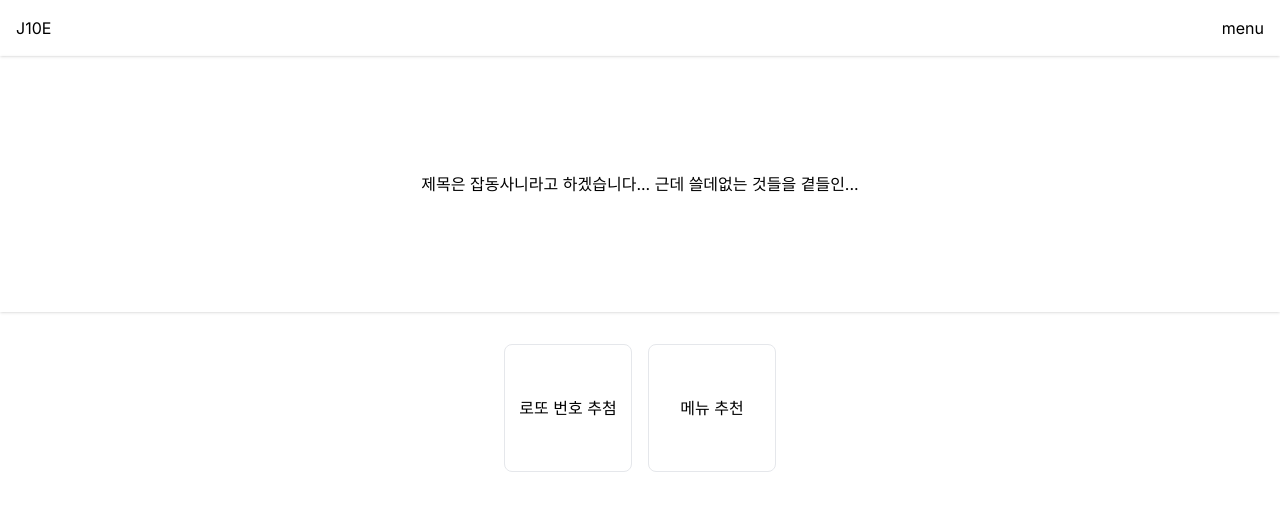
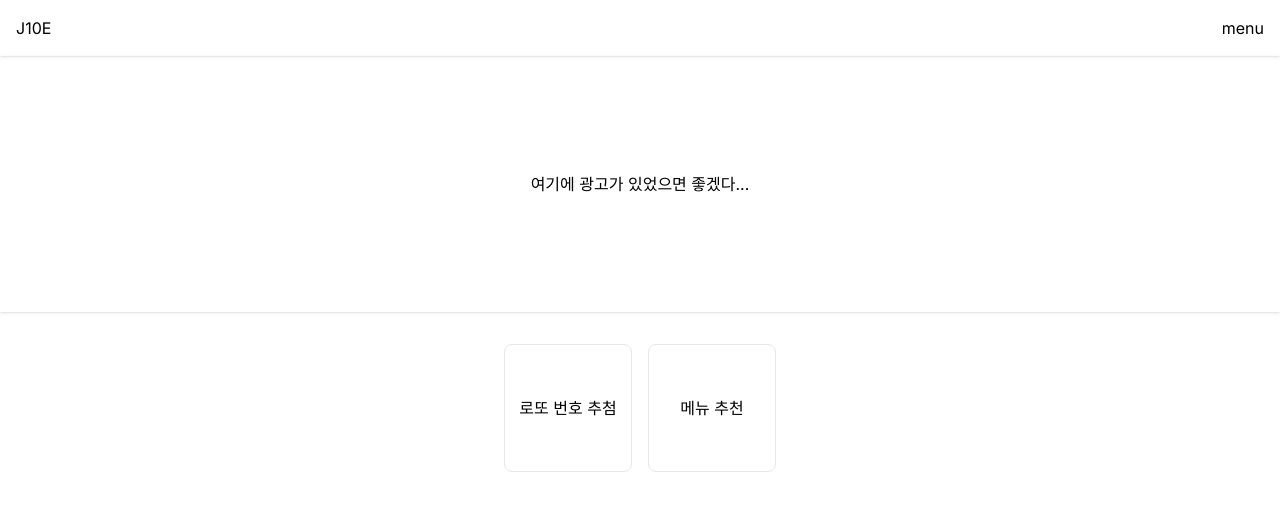
Before and after one commit to ruokic/jobdongsanee, a Next.js app: page / in a window 1280 px wide. Shown: the top 510 px of the page. Built offline with nearby package versions, Linux system fonts and the light colour scheme.

Commit message:
[chore] modify Banner
- modify message in `Banner`

```diff
--- a/app/ui/home/Banner.tsx
+++ b/app/ui/home/Banner.tsx
@@ -1,9 +1,7 @@
 export default function Banner() {
   return (
     <div className='w-full h-64 flex justify-center text-center items-center shadow'>
-      <div className='p-4'>
-        제목은 잡동사니라고 하겠습니다... 근데 쓸데없는 것들을 곁들인...
-      </div>
+      <div className='p-4'>여기에 광고가 있었으면 좋겠다...</div>
     </div>
   );
 }
```
